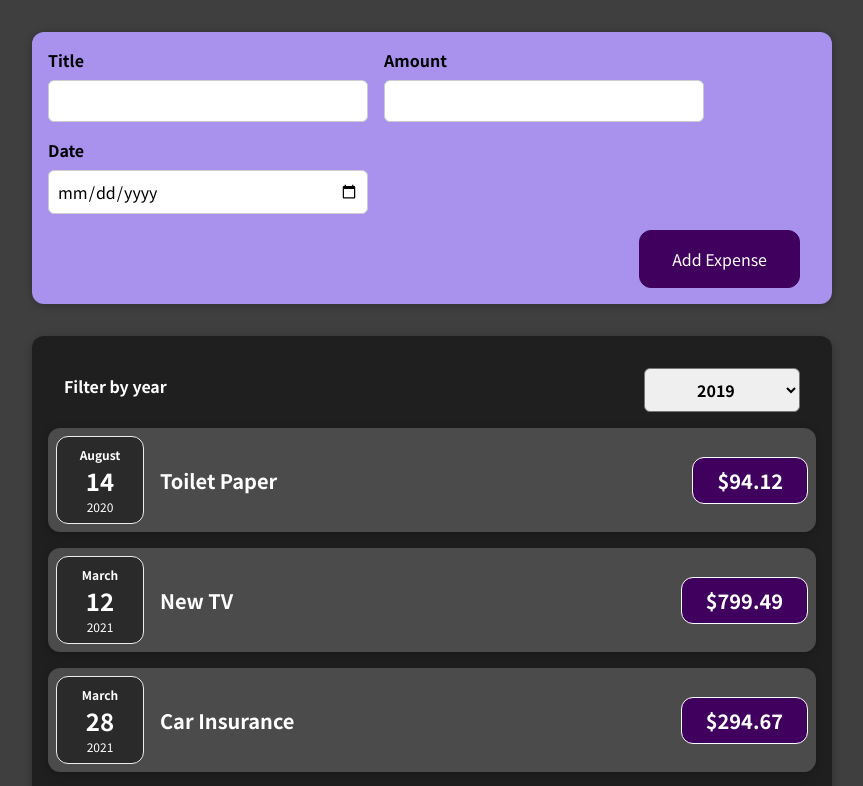
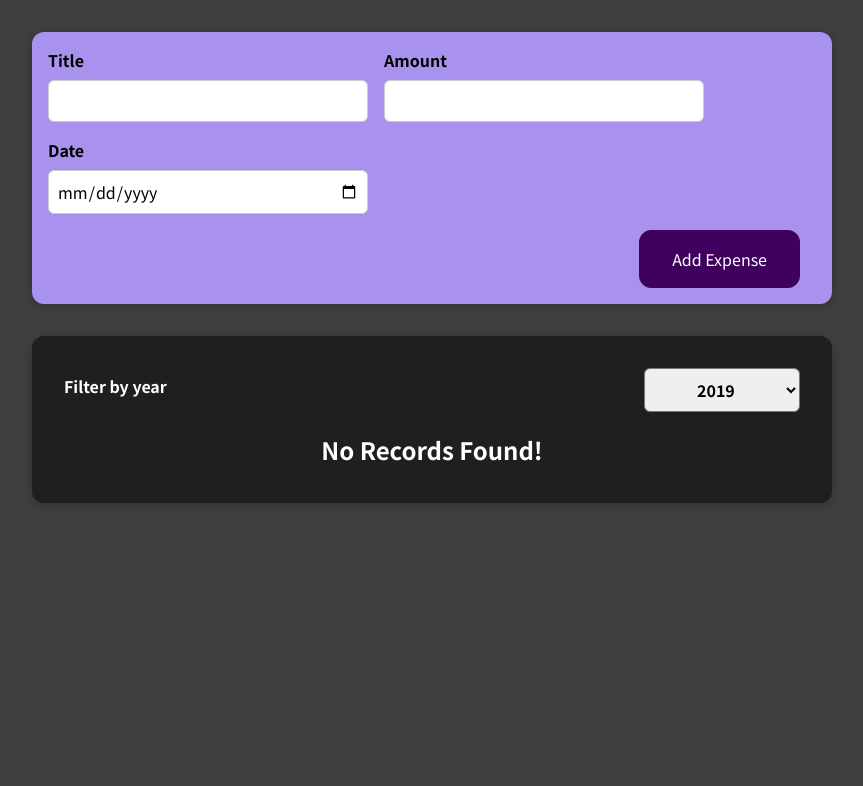
Before and after one commit to rrajput1994/react-complete-guide-code, a React (Create React App) app: page / in a window 1280 px wide. Shown: the top 786 px of the page, without its empty margins (208-1071 px from the left). Built offline with nearby package versions, Linux system fonts and the light colour scheme.

Commit message:
conditional rendering, lists and keys

```diff
--- a/src/App.js
+++ b/src/App.js
@@ -1,12 +1,9 @@
-import React from "react";
+import React, { useState } from "react";
 
 import Expenses from "./components/Expenses/Expenses";
 import NewExpense from "./components/NewExpense/NewExpense";
 
-function App() {
-  // const [expenses, setExpenses] = useState([]);
-
-  const expenses = [
+const Dummy_expenses = [
   {
     id: "e1",
     title: "Toilet Paper",
@@ -28,9 +25,16 @@ function App() {
   },
 ];
 
+function App() {
+  const [expenses, setExpenses] = useState(Dummy_expenses);
+
   const onSubmitFromAppPropsHandler = (dataFromNewExpense) => {
     // setExpenses([...dataFromNewExpense]);
     console.log(dataFromNewExpense);
+
+    setExpenses((prevExpenses) => {
+      return [dataFromNewExpense, ...prevExpenses];
+    });
   };
 
   return (
--- a/src/components/Expenses/ExpenseItem.js
+++ b/src/components/Expenses/ExpenseItem.js
@@ -4,6 +4,7 @@ import "./ExpenseItem.css";
 import Card from "../UI/Card";
 function ExpenseItem(props) {
   return (
+    <li>
       <Card className="expense-item">
         <ExpenseDate date={props.date} />
         <div className="expense-item__description">
@@ -11,6 +12,7 @@ function ExpenseItem(props) {
           <div className="expense-item__price">${props.amount}</div>
         </div>
       </Card>
+    </li>
   );
 }
 
--- a/src/components/Expenses/Expenses.js
+++ b/src/components/Expenses/Expenses.js
@@ -1,15 +1,36 @@
 import { useState } from "react";
 import "./Expenses.css";
-import ExpenseItem from "./ExpenseItem";
 import ExpensesFilter from "./ExpensesFilter";
 import Card from "../UI/Card";
+import ExpensesList from "./ExpensesList";
 function Expenses(props) {
   const [selectedYear, setSelectedYear] = useState("2019");
 
   const onSelectFilter = (selectedYear) => {
     setSelectedYear(selectedYear);
-    console.log(selectedYear);
+    // console.log(selectedYear);
   };
+
+  const filterExpense = props.expenses.filter((expense) => {
+    return expense.date.getFullYear().toString() === selectedYear;
+  });
+
+  // another way to conditional rendering
+
+  // let expenseContent = <p>No Expenses Fond</p>;
+
+  // if (filterExpense.length > 0) {
+  //   expenseContent = filterExpense.map((expense) => {
+  //     return (
+  //       <ExpenseItem
+  //         key={expense.id}
+  //         title={expense.title}
+  //         amount={expense.amount}
+  //         date={expense.date}
+  //       />
+  //     );
+  //   });
+  // }
 
   return (
     <div>
@@ -18,7 +39,17 @@ function Expenses(props) {
           defaultYear={selectedYear}
           onSelectFilterProps={onSelectFilter}
         />
-        {props.expenses.map((expense) => {
+
+        <ExpensesList filterExpenses={filterExpense} />
+
+        {/* {expenseContent} */}
+
+        {/* one way to conditional rendering */}
+
+        {/* {filterExpense.length === 0 ? (
+          <p>No Expenses Found!</p>
+        ) : (
+          filterExpense.map((expense) => {
             return (
               <ExpenseItem
                 key={expense.id}
@@ -27,7 +58,8 @@ function Expenses(props) {
                 date={expense.date}
               />
             );
-        })}
+          })
+        )} */}
       </Card>
     </div>
   );
--- /dev/null
+++ b/src/components/Expenses/ExpensesList.css
@@ -0,0 +1,9 @@
+.expenses-list {
+  list-style: none;
+  padding: 0;
+}
+
+.expenses-list__fallback {
+  color: white;
+  text-align: center;
+}
--- /dev/null
+++ b/src/components/Expenses/ExpensesList.js
@@ -0,0 +1,25 @@
+import React from "react";
+import ExpenseItem from "./ExpenseItem";
+import "./ExpensesList.css";
+const ExpensesList = (props) => {
+  if (props.filterExpenses.length === 0) {
+    return <h2 className="expenses-list__fallback">No Records Found!</h2>;
+  }
+
+  return (
+    <ul className="expenses-list">
+      {props.filterExpenses.map((expense) => {
+        return (
+          <ExpenseItem
+            key={expense.id}
+            title={expense.title}
+            amount={expense.amount}
+            date={expense.date}
+          />
+        );
+      })}
+    </ul>
+  );
+};
+
+export default ExpensesList;
--- a/src/components/NewExpense/ExpenseForm.js
+++ b/src/components/NewExpense/ExpenseForm.js
@@ -20,7 +20,7 @@ const ExpenseForm = (props) => {
       id: Date.now(),
       title: values.title,
       amount: values.amount,
-      date: values.date,
+      date: new Date(values.date),
     };
     console.log(newValues);
     props.onSubmitNewExpense(newValues);
```
Lines whose indentation alone changed are shown as unchanged.
